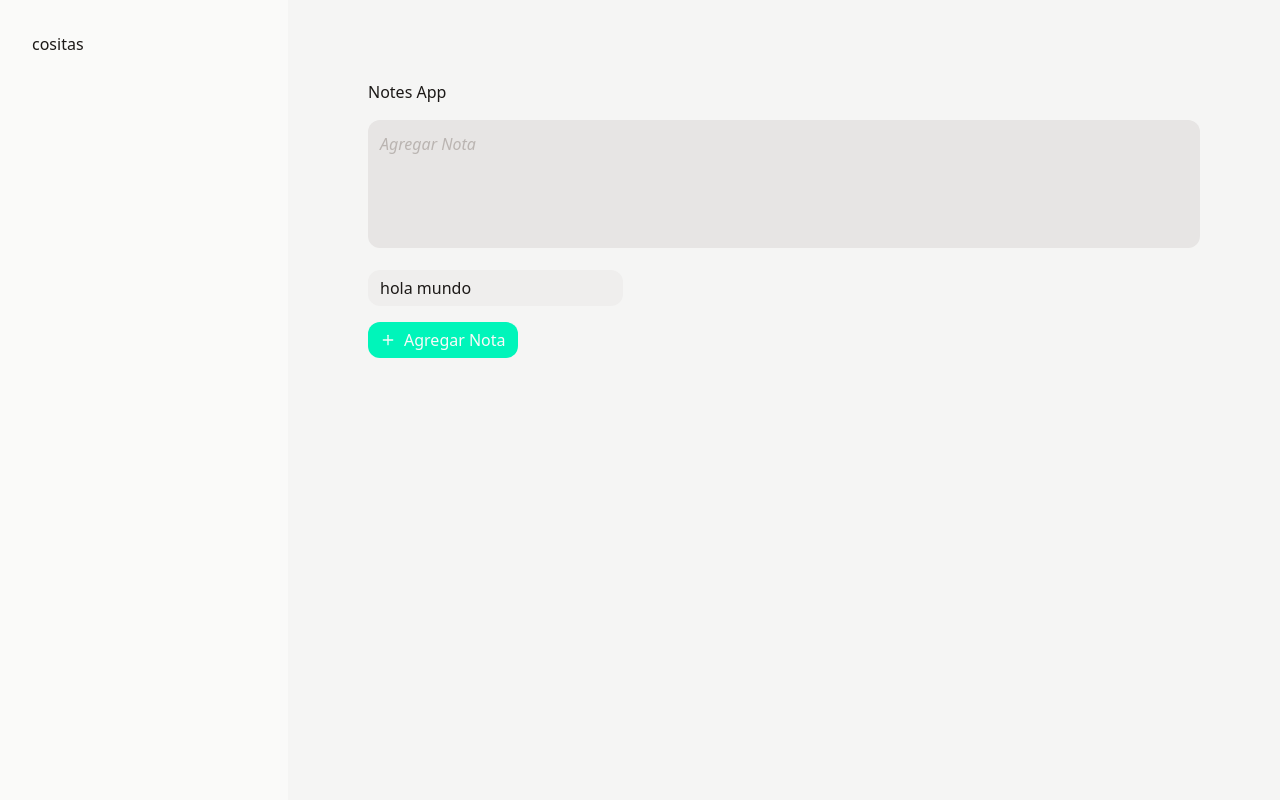
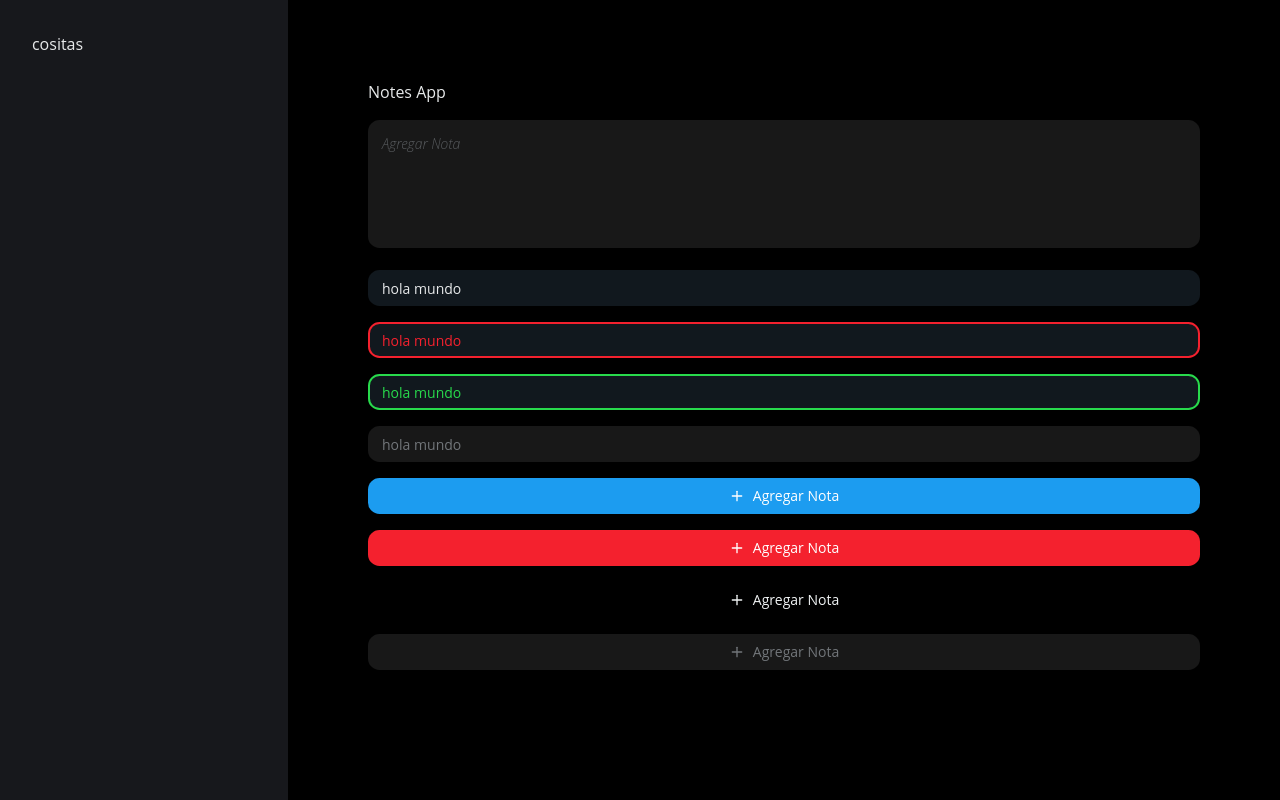
Before and after one commit to IraiDevPersonal/notes-app, a Next.js app: page / in a window 1280 px wide. Built offline with nearby package versions, Linux system fonts and the light colour scheme.

Commit message:
feat: modificacion a tema y componentes ui (Botón, Input, Textarea, Sidebar).

```diff
--- a/app/components/button/variant.ts
+++ b/app/components/button/variant.ts
@@ -1,21 +1,24 @@
-"use client";
-
 import { cva } from "class-variance-authority";
 
 export const buttonVariant = cva(
-  "font-medium flex gap-2 items-center justify-center transition-colors duration-300 overflow-hidden min-w-fit relative",
+  "font-medium flex gap-2 items-center justify-center transition-colors overflow-hidden min-w-fit relative outline-transparent focus-visible:outline-2 focus-visible:outline-offset-2 leading-none",
   {
     variants: {
       variant: {
-        primary: "bg-primary text-primary-foreground",
+        primary:
+          "bg-primary text-primary-foreground not-disabled:hover:bg-primary/80 focus-visible:outline-ring",
+        secondary:
+          "text-secondary bg-transparent not-disabled:hover:bg-secondary/15 focus-visible:outline-secondary",
+        danger:
+          "text-danger-foreground bg-danger not-disabled:hover:bg-danger/80 focus-visible:outline-danger",
       },
       size: {
-        default: "text-base px-3 h-9 [&>svg]:size-4 rounded-xl",
-        sm: "text-xs px-2 h-8 [&>svg]:size-4 rounded-lg",
-        lg: "text-lg px-4 h-12 [&>svg]:size-6 rounded-2xl",
-        icon: "text-base h-9 w-9 min-w-9 [&>svg]:size-4 rounded-xl",
-        "icon-sm": "text-base h-8 w-8 min-w-8 [&>svg]:size-4 rounded-lg",
-        "icon-lg": "text-lg h-12 w-12 min-w-12 [&>svg]:size-6 rounded-2xl",
+        default: "text-sm px-3 h-9 [&>svg]:size-4 rounded",
+        sm: "text-xs px-2 h-8 [&>svg]:size-4 rounded-sm",
+        lg: "text-lg px-4 h-12 [&>svg]:size-6 rounded-xl",
+        icon: "text-sm h-9 w-9 min-w-9 [&>svg]:size-4 rounded",
+        "icon-sm": "text-base h-8 w-8 min-w-8 [&>svg]:size-4 rounded-sm",
+        "icon-lg": "text-lg h-12 w-12 min-w-12 [&>svg]:size-6 rounded-xl",
       },
       fullRounded: {
         true: "rounded-full",
@@ -30,13 +33,6 @@ export const buttonVariant = cva(
         true: "bg-muted text-muted-foreground",
       },
     },
-    compoundVariants: [
-      {
-        variant: "primary",
-        disabled: false,
-        class: "hover:bg-primary-500",
-      },
-    ],
     defaultVariants: {
       variant: "primary",
       size: "default",
--- a/app/components/input/index.tsx
+++ b/app/components/input/index.tsx
@@ -20,14 +20,16 @@ export function Input({
     <input
       type="text"
       disabled={disabled || undefined}
-      className={inputVariant({
-        success: error ? false : success,
-        className: cn("h-9", className),
-        normal: !error && !success,
-        fullWidth,
-        disabled,
-        error,
-      })}
+      className={cn(
+        inputVariant({
+          success: error ? false : success,
+          fullWidth,
+          disabled,
+          error,
+        }),
+        "h-9",
+        className
+      )}
       {...props}
     />
   );
--- a/app/components/input/variant.ts
+++ b/app/components/input/variant.ts
@@ -1,20 +1,16 @@
 import { cva } from "class-variance-authority";
 
 export const inputVariant = cva(
-  "p-3 rounded-xl outline-none text-base transition-all duration-300 bg-input/20 placeholder:transition-colors placeholder:duration-300 not-disabled:hover:bg-input/30 focus:bg-input/20 placeholder:text-muted-foreground/70 disabled:text-muted-foreground placeholder:italic not-disabled:hover:placeholder:text-muted-foreground placeholder:font-light",
+  "p-3 rounded text-sm transition-colors outline-none! bg-input/50 placeholder:transition-colors not-disabled:hover:bg-input/70 focus-visible:bg-input/50 placeholder:text-muted-foreground/70 disabled:text-muted-foreground placeholder:italic not-disabled:hover:placeholder:text-muted-foreground placeholder:font-light border-transparent border-2 focus-visible:border-primary text-foreground",
   {
     variants: {
-      normal: {
-        false: null,
-        true: "focus:ring-2 focus:ring-primary text-foreground",
-      },
       error: {
         false: null,
-        true: "not-disabled:ring-2 ring-danger text-danger",
+        true: "not-disabled:border-danger focus-visible:border-danger text-danger focus-visible:text-foreground",
       },
       success: {
         false: null,
-        true: "not-disabled:ring-2 ring-success text-success",
+        true: "not-disabled:border-success focus-visible:border-success text-success focus-visible:text-foreground",
       },
       fullWidth: {
         false: null,
@@ -28,7 +24,6 @@ export const inputVariant = cva(
     defaultVariants: {
       fullWidth: false,
       success: false,
-      normal: true,
       error: false,
     },
   }
--- a/app/components/sidebar/sidebar.tsx
+++ b/app/components/sidebar/sidebar.tsx
@@ -14,7 +14,7 @@ export function Sidebar({ children }: SidebarProps) {
     <aside
       data-open={open}
       className={cn(
-        "xs:min-w-72 xs:w-72 w-full h-dvh p-8 bg-background-foreground fixed md:relative top-0 left-0 z-30 transition-transform duration-300 -translate-x-full data-[open=true]:translate-x-0 md:translate-x-0"
+        "xs:min-w-72 xs:w-72 w-full h-dvh p-8 bg-box fixed md:relative top-0 left-0 z-30 transition-transform duration-300 -translate-x-full data-[open=true]:translate-x-0 md:translate-x-0"
       )}
     >
       <div className="flex flex-col h-full gap-y-8">{children}</div>
--- a/app/components/textarea/index.tsx
+++ b/app/components/textarea/index.tsx
@@ -19,14 +19,16 @@ export function Textarea({
   return (
     <textarea
       disabled={disabled || undefined}
-      className={inputVariant({
-        className: cn("min-h-32 resize-none", className),
-        success: error ? false : success,
-        normal: !error && !success,
-        fullWidth,
-        disabled,
-        error,
-      })}
+      className={cn(
+        inputVariant({
+          success: error ? false : success,
+          fullWidth,
+          disabled,
+          error,
+        }),
+        "min-h-32 resize-none",
+        className
+      )}
       {...props}
     ></textarea>
   );
--- a/app/page.tsx
+++ b/app/page.tsx
@@ -11,11 +11,39 @@ export default function Home() {
       <main className="p-20 h-dvh space-y-4 w-full">
         <h1>Notes App</h1>
         <Textarea disabled fullWidth placeholder="Agregar Nota" />
-        <div className="flex w-full justify-between">
-          <Input placeholder="Agregar Nota" defaultValue="hola mundo" />
-          <SidebarTrigger />
-        </div>
-        <Button>
+        <Input fullWidth placeholder="Agregar Nota" defaultValue="hola mundo" />
+        <Input
+          fullWidth
+          placeholder="Agregar Nota"
+          defaultValue="hola mundo"
+          error
+        />
+        <Input
+          fullWidth
+          placeholder="Agregar Nota"
+          defaultValue="hola mundo"
+          success
+        />
+        <Input
+          fullWidth
+          placeholder="Agregar Nota"
+          defaultValue="hola mundo"
+          disabled
+        />
+        <SidebarTrigger />
+        <Button fullWidth>
+          <Plus />
+          Agregar Nota
+        </Button>
+        <Button variant={"danger"} fullWidth>
+          <Plus />
+          Agregar Nota
+        </Button>
+        <Button variant={"secondary"} fullWidth>
+          <Plus />
+          Agregar Nota
+        </Button>
+        <Button disabled variant={"secondary"} fullWidth>
           <Plus />
           Agregar Nota
         </Button>
--- a/app/styles/globals.css
+++ b/app/styles/globals.css
@@ -1,32 +1,53 @@
 @import "tailwindcss";
 @import "tw-animate-css";
 
-@theme {
-  --color-background: var(--color-stone-100);
-  --color-background-foreground: var(--color-stone-50);
-  --color-foreground: var(--color-stone-900);
-  --color-input: var(--color-stone-300);
-  --color-muted: var(--color-stone-200);
-  --color-muted-foreground: var(--color-stone-400);
-  --color-primary-foreground: var(--color-stone-50);
-  --color-primary: #00f5ba;
-  --color-primary-50: #e7fff8;
-  --color-primary-100: #c6ffec;
-  --color-primary-200: #92ffe0;
-  --color-primary-300: #4dffd4;
-  --color-primary-400: #00f5ba;
-  --color-primary-500: #00e8ae;
-  --color-primary-600: #00be90;
-  --color-primary-700: #009878;
-  --color-primary-800: #007860;
-  --color-primary-900: #006250;
-  --color-primary-950: #00382f;
-  --color-danger: var(--color-red-500);
-  --color-success: var(--color-green-500);
+/* @custom-variant dark (&:is(.dark *)); */
 
-  --breakpoint-xs: 30rem;
+:root {
+  --background: oklch(0 0 0);
+  --foreground: oklch(0.9328 0.0025 228.7857);
+  --box: oklch(0.2097 0.008 274.5332);
+  --box-foreground: oklch(0.8853 0 0);
+  --primary: oklch(0.6692 0.1607 245.011);
+  --primary-foreground: oklch(1 0 0);
+  --secondary: oklch(0.9622 0.0035 219.5331);
+  --secondary-foreground: oklch(0.1884 0.0128 248.5103);
+  --muted: oklch(0.209 0 0);
+  --muted-foreground: oklch(0.5637 0.0078 247.9662);
+  --danger: oklch(0.6188 0.2376 25.7658);
+  --danger-foreground: oklch(1 0 0);
+  --success: oklch(77.648% 0.22911 145.497);
+  --success-foreground: oklch(1 0 0);
+  --border: oklch(0.2674 0.0047 248.0045);
+  --input: oklch(0.302 0.0288 244.8244);
+  --ring: oklch(0.6818 0.1584 243.354);
+  --font-sans: Open Sans, sans-serif;
+  --font-serif: Georgia, serif;
+  --font-mono: Menlo, monospace;
+  --radius: 0.725rem;
+  --transition-duration: 400ms;
+  /* --shadow-x: 0px;
+  --shadow-y: 2px;
+  --shadow-blur: 0px;
+  --shadow-spread: 0px;
+  --shadow-opacity: 0;
+  --shadow-color: rgba(29, 161, 242, 0.25);
+  --shadow-2xs: 0px 2px 0px 0px hsl(202.8169 89.1213% 53.1373% / 0);
+  --shadow-xs: 0px 2px 0px 0px hsl(202.8169 89.1213% 53.1373% / 0);
+  --shadow-sm: 0px 2px 0px 0px hsl(202.8169 89.1213% 53.1373% / 0),
+    0px 1px 2px -1px hsl(202.8169 89.1213% 53.1373% / 0);
+  --shadow: 0px 2px 0px 0px hsl(202.8169 89.1213% 53.1373% / 0),
+    0px 1px 2px -1px hsl(202.8169 89.1213% 53.1373% / 0);
+  --shadow-md: 0px 2px 0px 0px hsl(202.8169 89.1213% 53.1373% / 0),
+    0px 2px 4px -1px hsl(202.8169 89.1213% 53.1373% / 0);
+  --shadow-lg: 0px 2px 0px 0px hsl(202.8169 89.1213% 53.1373% / 0),
+    0px 4px 6px -1px hsl(202.8169 89.1213% 53.1373% / 0);
+  --shadow-xl: 0px 2px 0px 0px hsl(202.8169 89.1213% 53.1373% / 0),
+    0px 8px 10px -1px hsl(202.8169 89.1213% 53.1373% / 0);
+  --shadow-2xl: 0px 2px 0px 0px hsl(202.8169 89.1213% 53.1373% / 0); */
 
   --animate-ripple: ripple 500ms ease-out forwards;
+}
 
 @keyframes ripple {
   0% {
@@ -41,4 +62,48 @@
     opacity: 0;
   }
 }
+
+@theme inline {
+  --color-background: var(--background);
+  --color-foreground: var(--foreground);
+  --color-box: var(--box);
+  --color-box-foreground: var(--box-foreground);
+  --color-primary: var(--primary);
+  --color-primary-foreground: var(--primary-foreground);
+  --color-secondary: var(--secondary);
+  --color-secondary-foreground: var(--secondary-foreground);
+  --color-muted: var(--muted);
+  --color-muted-foreground: var(--muted-foreground);
+  --color-danger: var(--danger);
+  --color-danger-foreground: var(--danger-foreground);
+  --color-success: var(--success);
+  --color-success-foreground: var(--success-foreground);
+  --color-border: var(--border);
+  --color-input: var(--input);
+  --color-ring: var(--ring);
+
+  /* --font-sans: var(--font-sans);
+  --font-mono: var(--font-mono);
+  --font-serif: var(--font-serif); */
+
+  --radius: var(--radius);
+  --radius-sm: calc(var(--radius) - 4px);
+  --radius-md: calc(var(--radius) - 2px);
+  --radius-lg: calc(var(--radius) + 2px);
+  --radius-xl: calc(var(--radius) + 4px);
+
+  --breakpoint-xs: 30rem;
+
+  --default-transition-duration: var(--transition-duration);
+
+  --animate-ripple: var(--animate-ripple);
+
+  /* --shadow-2xs: var(--shadow-2xs);
+  --shadow-xs: var(--shadow-xs);
+  --shadow-sm: var(--shadow-sm);
+  --shadow: var(--shadow);
+  --shadow-md: var(--shadow-md);
+  --shadow-lg: var(--shadow-lg);
+  --shadow-xl: var(--shadow-xl);
+  --shadow-2xl: var(--shadow-2xl); */
 }
```
Lines whose indentation alone changed are shown as unchanged.
